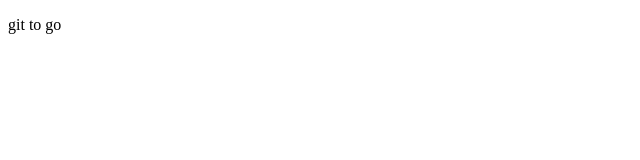
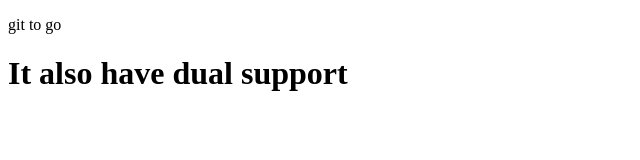
Before and after one commit to SURYAMurugan2211/Machine-Learning-Experiments, a plain HTML site: page gits.html in a window 1280 px wide. Shown: the whole page, without its empty margins (0-640 px from the left). Drawn offline with Linux system fonts and the light colour scheme.

Commit message:
5th commit

```diff
--- a/gits.html
+++ b/gits.html
@@ -8,5 +8,7 @@
 <body>
     <p>git to go
     </p>
+    <h1>It also have dual support
+    </h1>
 </body>
 </html>
```
